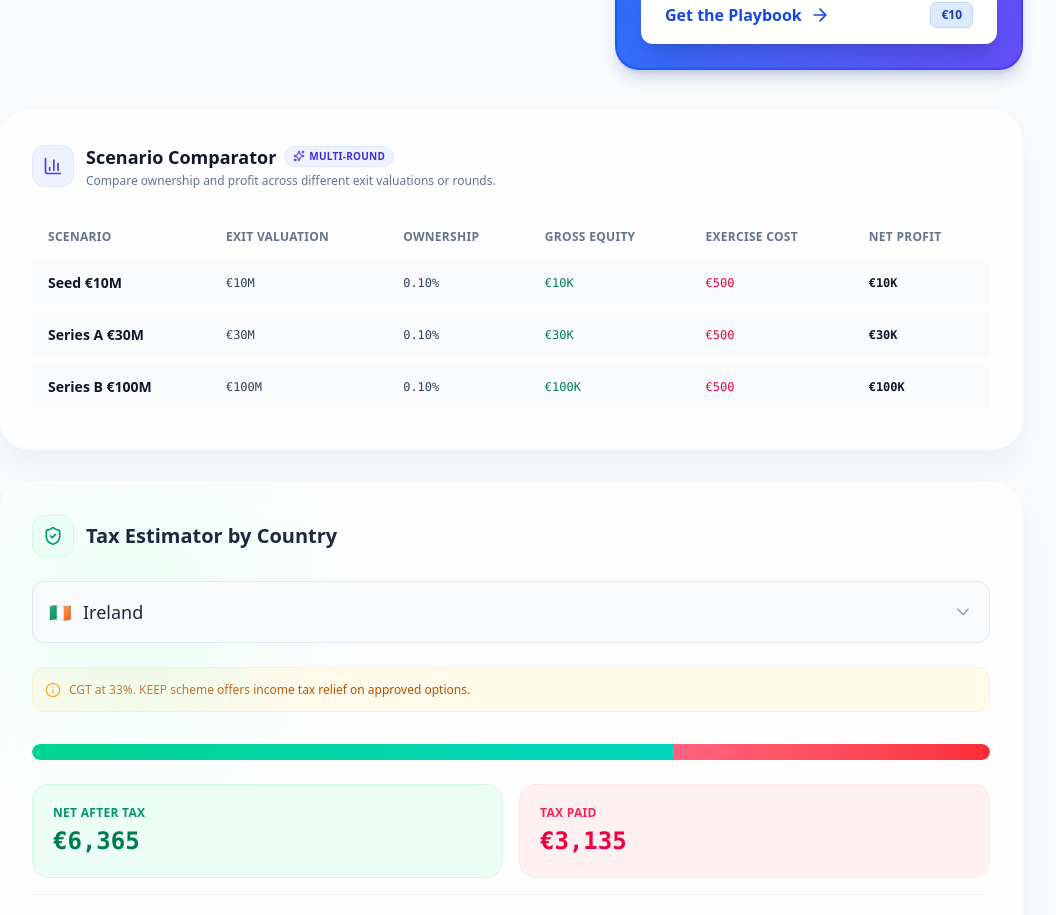
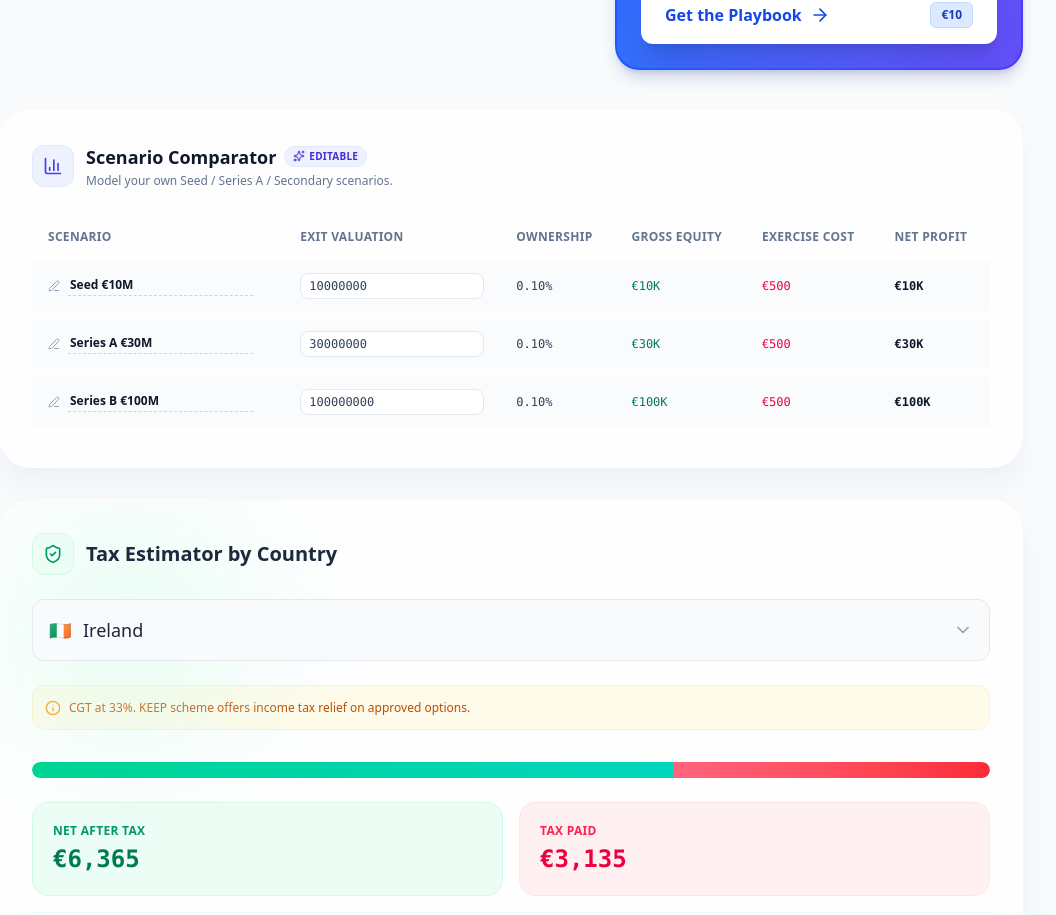
Before and after one commit to EdvinCodes/eu-inc-calculator, a Next.js app: page / in a window 1280 px wide. Shown: the part 1008-1923 px from the top of the page, without its empty margins (129-1185 px from the left). Built offline with nearby package versions, Linux system fonts and the light colour scheme.

Commit message:
Wire editable multi-scenario comparator into main equity simulator

```diff
--- a/app/components/ScenarioComparator.tsx
+++ b/app/components/ScenarioComparator.tsx
@@ -1,7 +1,7 @@
 "use client";
 
 import { useMemo } from "react";
-import { BarChart3, Sparkles } from "lucide-react";
+import { BarChart3, Sparkles, Edit3 } from "lucide-react";
 import {
   calculateScenario,
   type LabeledScenario,
@@ -10,9 +10,17 @@ import {
 
 interface Props {
   scenarios: LabeledScenario[];
+  onUpdateScenario: (
+    id: string,
+    newValuation: number,
+    newLabel?: string,
+  ) => void;
 }
 
-export default function ScenarioComparator({ scenarios }: Props) {
+export default function ScenarioComparator({
+  scenarios,
+  onUpdateScenario,
+}: Props) {
   const computed = useMemo(
     () =>
       scenarios.map((s) => ({
@@ -33,12 +41,11 @@ export default function ScenarioComparator({ scenarios }: Props) {
             <h2 className="text-lg font-bold text-slate-900 flex items-center gap-2">
               Scenario Comparator
               <span className="inline-flex items-center gap-1 text-[10px] font-bold uppercase tracking-wide bg-indigo-50 text-indigo-700 border border-indigo-100 px-2 py-0.5 rounded-full">
-                <Sparkles className="w-3 h-3" /> Multi-Round
+                <Sparkles className="w-3 h-3" /> Editable
               </span>
             </h2>
             <p className="text-xs text-slate-500 mt-0.5">
-              Compare ownership and profit across different exit valuations or
-              rounds.
+              Model your own Seed / Series A / Secondary scenarios.
             </p>
           </div>
         </div>
@@ -62,12 +69,51 @@ export default function ScenarioComparator({ scenarios }: Props) {
                 key={s.id}
                 className="bg-slate-50/80 hover:bg-slate-100/80 transition-colors rounded-2xl"
               >
+                {/* Label editable */}
                 <td className="px-4 py-3 font-semibold text-slate-900">
-                  {s.label}
+                  {s.editable ? (
+                    <div className="flex items-center gap-2">
+                      <Edit3 className="w-3 h-3 text-slate-400" />
+                      <input
+                        type="text"
+                        defaultValue={s.label}
+                        onBlur={(e) =>
+                          onUpdateScenario(
+                            s.id,
+                            s.inputs.companyValuation,
+                            e.target.value,
+                          )
+                        }
+                        className="bg-transparent border-b border-dashed border-slate-300 focus:border-blue-500 outline-none text-xs px-0.5 py-0.5"
+                      />
+                    </div>
+                  ) : (
+                    s.label
+                  )}
                 </td>
+
+                {/* Exit valuation editable */}
                 <td className="px-4 py-3 font-mono text-xs text-slate-700">
-                  {formatCurrency(s.inputs.companyValuation, true)}
+                  {s.editable ? (
+                    <input
+                      type="number"
+                      min={0}
+                      step={1_000_000}
+                      defaultValue={s.inputs.companyValuation}
+                      onBlur={(e) =>
+                        onUpdateScenario(
+                          s.id,
+                          Number(e.target.value) || 0,
+                          s.label,
+                        )
+                      }
+                      className="w-full bg-white border border-slate-200 rounded-lg px-2 py-1 text-xs focus:border-blue-500 focus:ring-2 focus:ring-blue-100 outline-none"
+                    />
+                  ) : (
+                    formatCurrency(s.inputs.companyValuation, true)
+                  )}
                 </td>
+
                 <td className="px-4 py-3 font-mono text-xs text-slate-700">
                   {s.results.ownership.toFixed(2)}%
                 </td>
--- a/app/lib/calculations.ts
+++ b/app/lib/calculations.ts
@@ -43,6 +43,7 @@ export interface LabeledScenario {
   id: string;
   label: string;
   inputs: ScenarioInputs;
+  editable?: boolean;
 }
 
 export function cloneScenario(
--- a/app/page.tsx
+++ b/app/page.tsx
@@ -1,8 +1,13 @@
 // app/page.tsx
 "use client";
+
 import { useState, useCallback } from "react";
 import { ShieldCheck } from "lucide-react";
-import { calculateScenario, cloneScenario } from "@/app/lib/calculations";
+import {
+  cloneScenario,
+  type LabeledScenario,
+  calculateScenario,
+} from "@/app/lib/calculations";
 import ScenarioForm from "@/app/components/ScenarioForm";
 import ResultsPanel from "@/app/components/ResultsPanel";
 import TaxEstimator from "@/app/components/TaxEstimator";
@@ -18,29 +23,72 @@ const DEFAULTS = {
 export default function Home() {
   const [inputs, setInputs] = useState(DEFAULTS);
 
-  const handleChange = useCallback((field: string, value: number) => {
-    setInputs((prev) => ({ ...prev, [field]: value }));
-  }, []);
-
-  const results = calculateScenario(inputs);
-
-  const scenarios = [
+  const [scenarios, setScenarios] = useState<LabeledScenario[]>(() => [
     {
       id: "seed",
       label: "Seed €10M",
-      inputs: cloneScenario(inputs, { companyValuation: 10_000_000 }),
+      editable: true,
+      inputs: cloneScenario(DEFAULTS, { companyValuation: 10_000_000 }),
     },
     {
       id: "series-a",
       label: "Series A €30M",
-      inputs: cloneScenario(inputs, { companyValuation: 30_000_000 }),
+      editable: true,
+      inputs: cloneScenario(DEFAULTS, { companyValuation: 30_000_000 }),
     },
     {
       id: "series-b",
       label: "Series B €100M",
-      inputs: cloneScenario(inputs, { companyValuation: 100_000_000 }),
+      editable: true,
+      inputs: cloneScenario(DEFAULTS, { companyValuation: 100_000_000 }),
     },
-  ];
+  ]);
+
+  const handleChange = useCallback((field: string, value: number) => {
+    setInputs((prev) => ({ ...prev, [field]: value }));
+
+    if (
+      field === "shares" ||
+      field === "strikePrice" ||
+      field === "totalShares"
+    ) {
+      setScenarios((prev) =>
+        prev.map((s) => ({
+          ...s,
+          inputs: {
+            ...s.inputs,
+            [field]: value,
+          },
+        })),
+      );
+    }
+  }, []);
+
+  const handleUpdateScenario = useCallback(
+    (id: string, newValuation: number, newLabel?: string) => {
+      setScenarios((prev) =>
+        prev.map((s) =>
+          s.id === id
+            ? {
+                ...s,
+                label: newLabel ?? s.label,
+                inputs: {
+                  ...s.inputs,
+                  // mantiene shares, strike y totalShares sincronizados con el form principal
+                  shares: inputs.shares,
+                  strikePrice: inputs.strikePrice,
+                  totalShares: inputs.totalShares,
+                  companyValuation: newValuation > 0 ? newValuation : 0,
+                },
+              }
+            : s,
+        ),
+      );
+    },
+    [inputs],
+  );
+
+  const results = calculateScenario(inputs);
 
   return (
     <main className="min-h-screen bg-[radial-gradient(ellipse_at_top,_var(--tw-gradient-stops))] from-slate-100 via-slate-50 to-slate-100 py-12 px-4 sm:px-6 lg:px-8">
@@ -75,7 +123,10 @@ export default function Home() {
         </div>
 
         {/* SCENARIO COMPARATOR */}
-        <ScenarioComparator scenarios={scenarios} />
+        <ScenarioComparator
+          scenarios={scenarios}
+          onUpdateScenario={handleUpdateScenario}
+        />
 
         {/* TAX ESTIMATOR SECTION */}
         <div className="mt-8 relative z-10">
```
